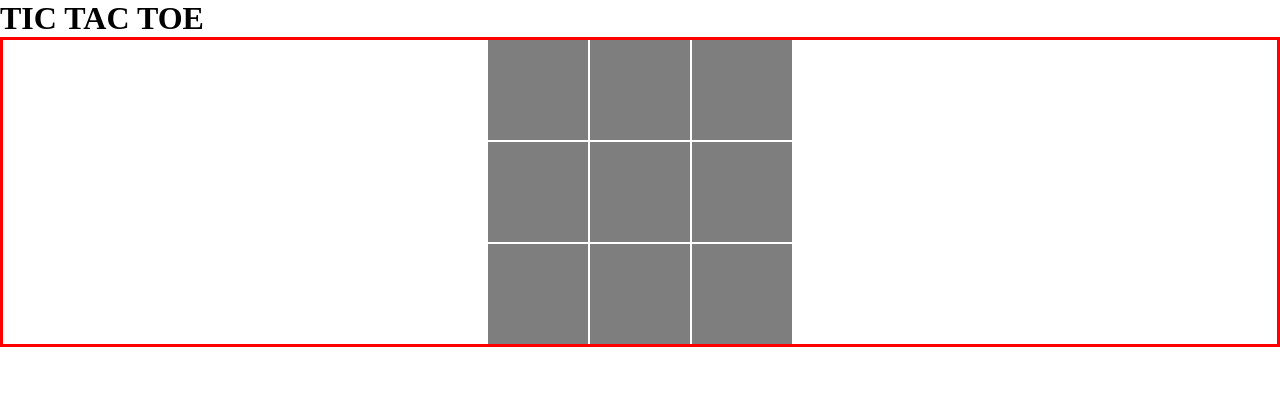
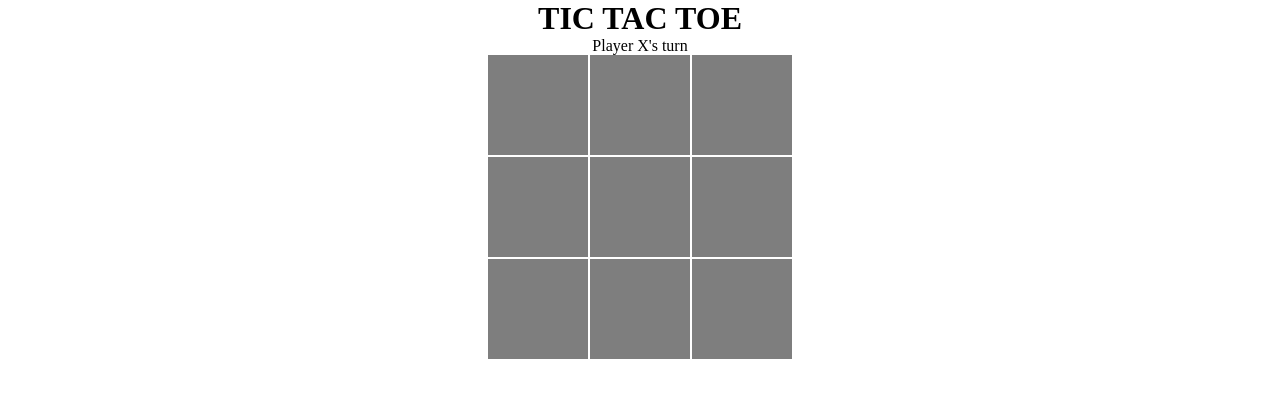
Before and after one commit to arnold-0803/TIC-TAC-TOE, a plain HTML site: page index.html in a window 1280 px wide. Drawn offline with Linux system fonts and the light colour scheme.

Commit message:
just added a status div along few tweaks
player turn can now be shown after each player's move

```diff
--- a/index.html
+++ b/index.html
@@ -7,8 +7,11 @@
   <title>Tic Tac Toe</title>
 </head>
 <body>
-  <h1>TIC TAC TOE</h1>
-  <div class="board"></div>
+  <div class="main">
+    <h1>TIC TAC TOE</h1>
+    <p class="status"></p>
+    <div class="board"></div>
+  </div>
   <script src="script.js"></script>
 </body>
 </html>
--- a/script.js
+++ b/script.js
@@ -20,8 +20,6 @@ const  Gameboard  = (function(){
   return {getBoard, placeMarker, resetBoard};
 
 })();
-
-console.log(Gameboard.getBoard());
 
 
 function Player (name, marker) {
@@ -100,13 +98,19 @@ const GameController = (function(){
 
   };
 
-  return {playerTurn};
+  return {
+    playerTurn,
+    getCurrentPlayer,
+    checkWinner,
+    checkTie
+  };
 
 })();
 
 
 const displayController = (function(){
   const boardDiv = document.querySelector(".board");
+  const statusDiv = document.querySelector(".status");
 
   const renderBoard = () => {
     boardDiv.textContent = "";
@@ -126,6 +130,8 @@ const displayController = (function(){
         renderBoard();
       });
 
+      statusDiv.textContent = `${GameController.getCurrentPlayer().name}'s turn`;
+
       boardDiv.appendChild(cell);
     });
 
--- a/styles.css
+++ b/styles.css
@@ -2,6 +2,14 @@
   padding: 0;
   margin: 0;
   box-sizing: border-box;
+}
+
+.main h1{
+  text-align: center;
+}
+
+.main p{
+  text-align: center;
 }
 
 .board{
@@ -9,7 +17,6 @@
   grid-template-columns: 100px 100px 100px;
   justify-content: center;
   gap: 2px;
-  border: 3px solid red;
 }
 
 .board .cell{
```
